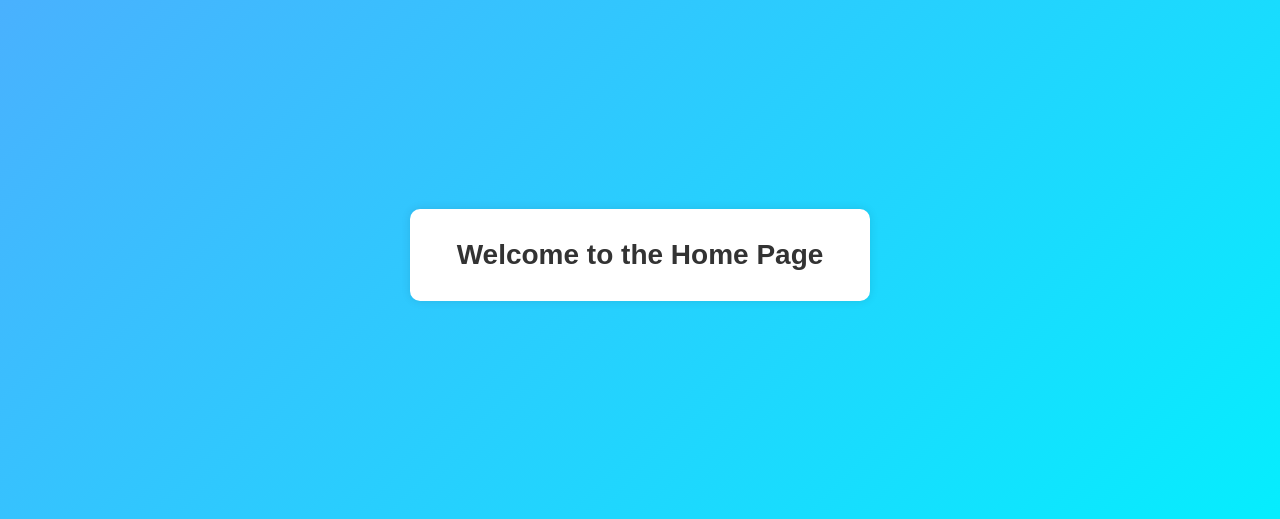
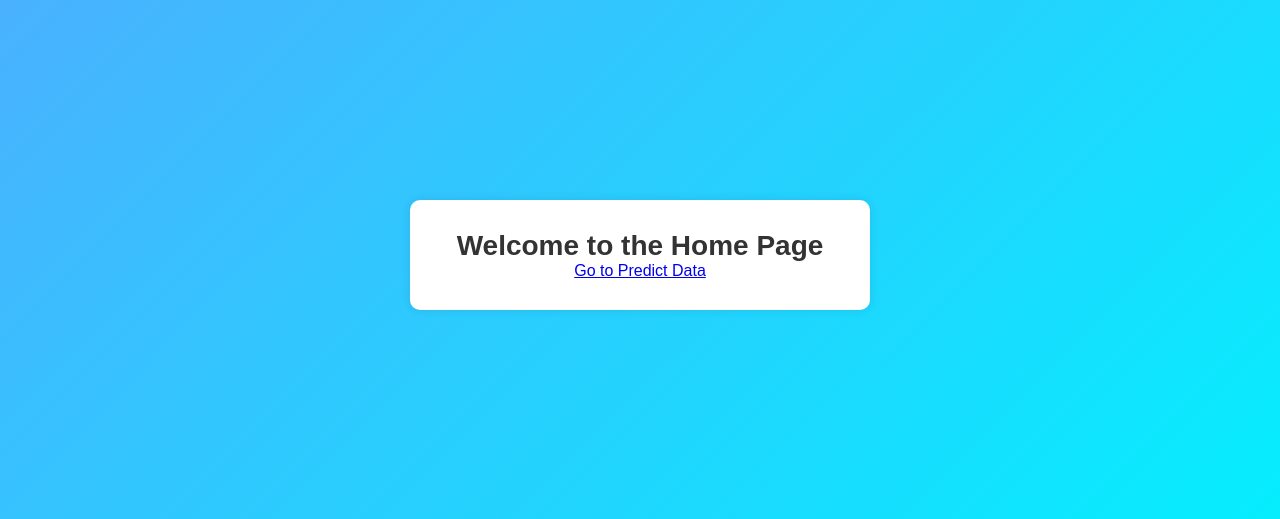
Before and after one commit to Ajaykapratwar/testforestfires, a Flask app: page / in a window 1280 px wide. Shown: the part 145-664 px from the top of the page. Run offline with Flask 3, Linux system fonts and the light colour scheme; parts of the project's set-up code (start-up, migrations or seed data) failed here and were passed over.

Commit message:
Update index.html

```diff
--- a/templates/index.html
+++ b/templates/index.html
@@ -32,6 +32,7 @@
 <body>
     <div class="container">
         <h1>Welcome to the Home Page</h1>
+        <a href="https://testforestfires-fdbs.onrender.com/predictdata" class="btn">Go to Predict Data</a>
     </div>
 </body>
 </html>
```
